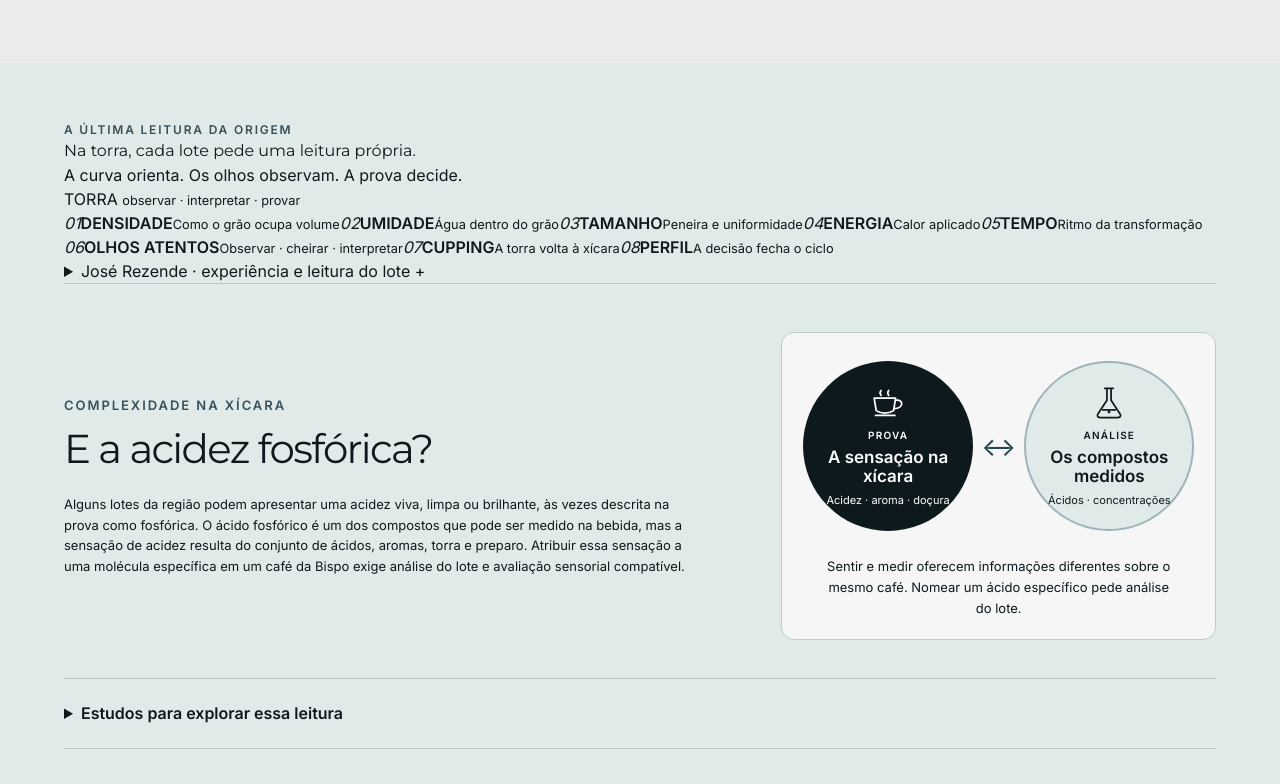
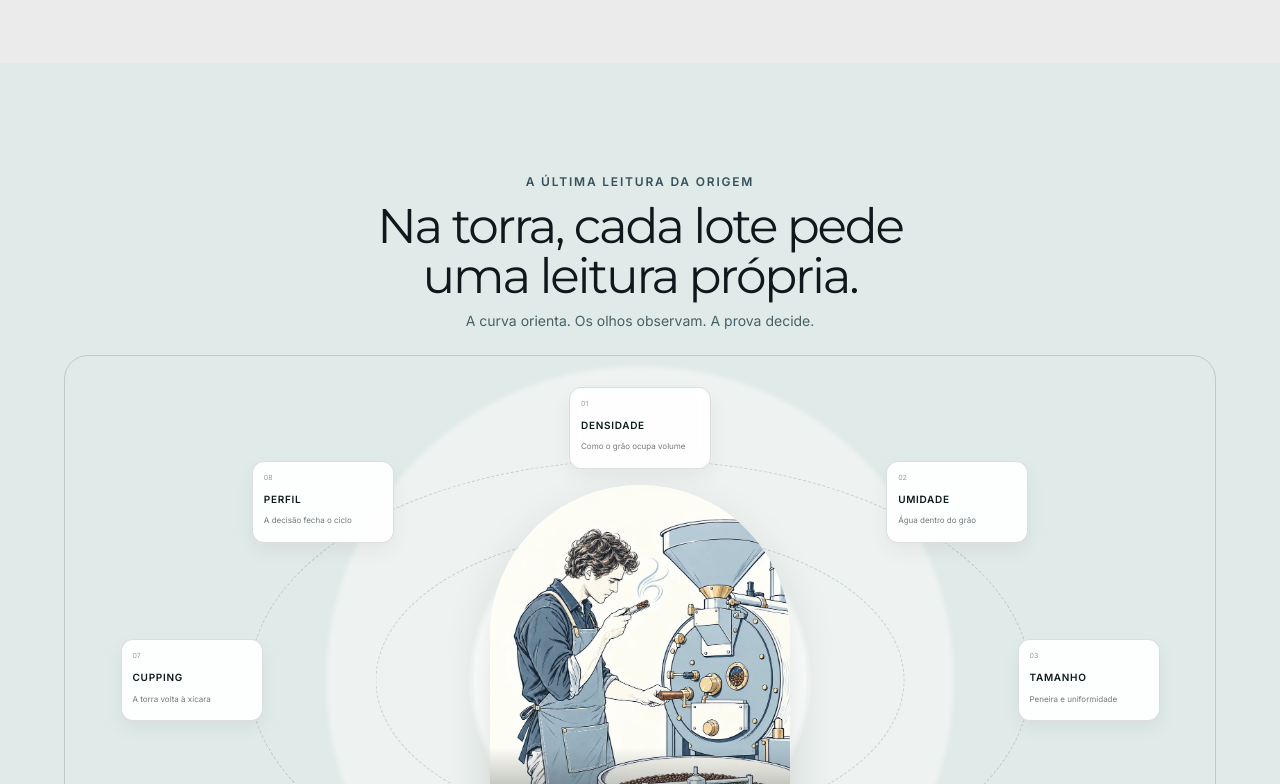
Before and after one commit to rezendeantonio1410-ops/bbos, a Next.js app in the folder apps/web/: page /loja/origem in a window 1280 px wide. Shown: the part 3796-4580 px from the top of the page. Built offline with nearby package versions, Linux system fonts and the light colour scheme.

Commit message:
style(storefront): animate roast knowledge around the roaster

```diff
--- a/apps/web/src/app/loja/origem/page.module.css
+++ b/apps/web/src/app/loja/origem/page.module.css
@@ -659,3 +659,12 @@
 .cityPin>span{position:absolute;left:12px;top:14px;min-width:145px;padding:10px 11px;display:grid;gap:4px;text-align:left;background:rgba(255,255,255,.94);border:1px solid rgba(14,25,29,.12);box-shadow:0 10px 28px rgba(14,25,29,.12);border-radius:7px}
 .cityPin>span strong{font-size:10px}.cityPin>span small{font-size:7px;letter-spacing:.06em;opacity:.55}
 @media(max-width:760px){.terrainOverlay{left:2%;right:2%;top:95px;bottom:2%;transform:rotateX(4deg)}.cityPin>b{display:none}.cityPin>span{display:grid}.terrainTropic{font-size:7px}}
+
+/* Cognitive roast map — the roaster is the center, knowledge appears by curiosity. */
+.roastMind{max-width:1220px;margin:auto;padding:52px 0 34px}.roastMind>header{text-align:center;max-width:820px;margin:0 auto 24px}.roastMind>header h2{font:450 clamp(34px,3.8vw,54px)/1.02 var(--font-manrope);letter-spacing:-.045em;margin:10px 0}.roastMind>header>p:last-child{font-size:14px;color:#486066}
+.roastOrbit{position:relative;min-height:650px;margin-top:14px;border:1px solid #bdcacc;border-radius:24px;background:radial-gradient(circle at 50% 50%,#fff 0 25%,#eef3f1 26% 47%,#e0eae9 48% 100%);overflow:hidden}
+.roastOrbit:before,.roastOrbit:after{content:"";position:absolute;left:50%;top:50%;border:1px dashed rgba(54,81,91,.22);border-radius:50%;transform:translate(-50%,-50%)}.roastOrbit:before{width:68%;height:68%}.roastOrbit:after{width:46%;height:46%}
+.roastCenter{position:absolute;z-index:3;left:50%;top:50%;transform:translate(-50%,-50%);width:300px;height:390px;margin:0;border-radius:150px 150px 20px 20px;overflow:hidden;background:#fff;box-shadow:0 22px 48px rgba(14,25,29,.14)}.roastCenter img{object-fit:cover;object-position:center top}.roastCenter:after{content:"";position:absolute;inset:67% 0 0;background:linear-gradient(transparent,#0e191dcc)}.roastCenter figcaption{position:absolute;z-index:2;left:0;right:0;bottom:18px;color:#fff;text-align:center;font-size:10px;font-weight:850;letter-spacing:.13em}.roastCenter small{display:block;margin-top:4px;font-size:8px;font-weight:500;letter-spacing:.04em;opacity:.75}
+.roastNode{--angle:calc(var(--i)*45deg - 90deg);position:absolute;z-index:4;left:calc(50% + cos(var(--angle))*39%);top:calc(50% + sin(var(--angle))*39%);transform:translate(-50%,-50%);width:142px;min-height:82px;padding:11px;border:1px solid rgba(14,25,29,.14);border-radius:12px;background:rgba(255,255,255,.92);backdrop-filter:blur(7px);display:grid;gap:3px;text-align:left;cursor:pointer;box-shadow:0 8px 20px rgba(14,25,29,.05);transition:transform .18s ease,box-shadow .18s ease}.roastNode:hover{transform:translate(-50%,-50%) scale(1.045);box-shadow:0 13px 30px rgba(14,25,29,.11)}.roastNode>i{font-size:7px;font-style:normal;opacity:.42}.roastNode>strong{font-size:10px;letter-spacing:.07em}.roastNode>small{font-size:8px;line-height:1.25;opacity:.58}.roastNode>span{position:absolute;z-index:8;left:50%;top:calc(100% + 7px);transform:translateX(-50%);width:230px;padding:14px;background:#0e191d;color:#fff;border-radius:9px;font-size:10px;line-height:1.5;box-shadow:0 15px 34px rgba(14,25,29,.22)}.roastNode>span b{display:block;margin-bottom:5px;font-size:9px;letter-spacing:.08em}.roastNode>span em{display:block;margin-top:7px;font-size:7px;font-style:normal;opacity:.55}
+.roastLong{margin:18px 0 0;border-block:1px solid #b8c8ca}.roastLong summary{padding:17px 4px;display:flex;justify-content:space-between;cursor:pointer;list-style:none;font-size:11px;font-weight:750;letter-spacing:.04em}.roastLong>div{max-width:850px;padding:0 4px 16px;font-size:12px;line-height:1.6;color:#43585f}
+@media(max-width:760px){.roastMind{padding:36px 0 24px}.roastOrbit{min-height:760px;border-radius:18px}.roastCenter{width:220px;height:285px}.roastOrbit:before{width:82%;height:58%}.roastOrbit:after{width:62%;height:40%}.roastNode{left:calc(50% + cos(var(--angle))*38%);top:calc(50% + sin(var(--angle))*39%);width:92px;min-height:70px;padding:8px}.roastNode>strong{font-size:8px}.roastNode>small{font-size:7px}.roastNode>span{width:190px}.roastMind>header{text-align:left;padding-inline:2px}}
```
